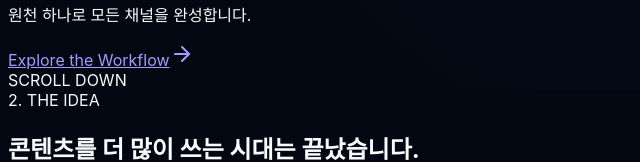
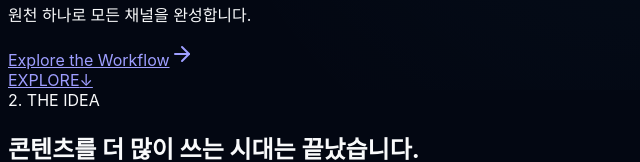
Before and after one commit to kncalabs/kncalabs, a Next.js app: page / in a window 1280 px wide. Shown: the part 407-569 px from the top of the page, without its empty margins (0-640 px from the left). Built offline with nearby package versions, Linux system fonts and the light colour scheme; a web font is replaced by a local one.

Commit message:
feat(interaction): add interactive bouncing downwards arrow cue linking to the idea

```diff
--- a/src/components/Hero.tsx
+++ b/src/components/Hero.tsx
@@ -60,11 +60,15 @@ export default function Hero() {
 
       </div>
 
-      {/* Gentle Scroll Hint */}
-      <div className="absolute bottom-8 left-1/2 -translate-x-1/2 flex flex-col items-center gap-2 text-slate-500 text-xs font-mono opacity-60 hover:opacity-100 transition-opacity">
-        <span>SCROLL DOWN</span>
-        <div className="w-1 h-4 rounded-full bg-slate-600 animate-pulse" />
-      </div>
+      {/* Downward Scroll Indicator Cue: ↓ */}
+      <a
+        href="#the-idea"
+        className="absolute bottom-8 left-1/2 -translate-x-1/2 flex flex-col items-center gap-1.5 text-slate-500 hover:text-white transition-colors group cursor-pointer"
+        aria-label="Scroll to The Idea"
+      >
+        <span className="text-[10px] font-mono tracking-widest uppercase opacity-70 group-hover:opacity-100">EXPLORE</span>
+        <span className="text-lg font-light animate-bounce text-slate-400 group-hover:text-white leading-none">↓</span>
+      </a>
 
     </section>
   );
```
